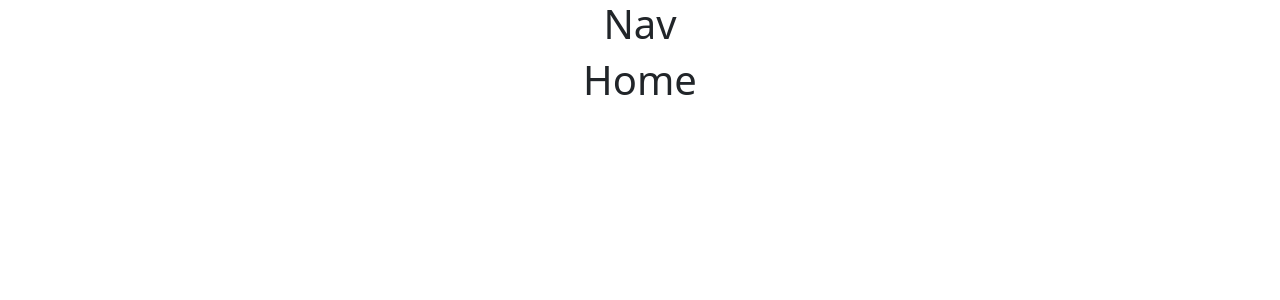
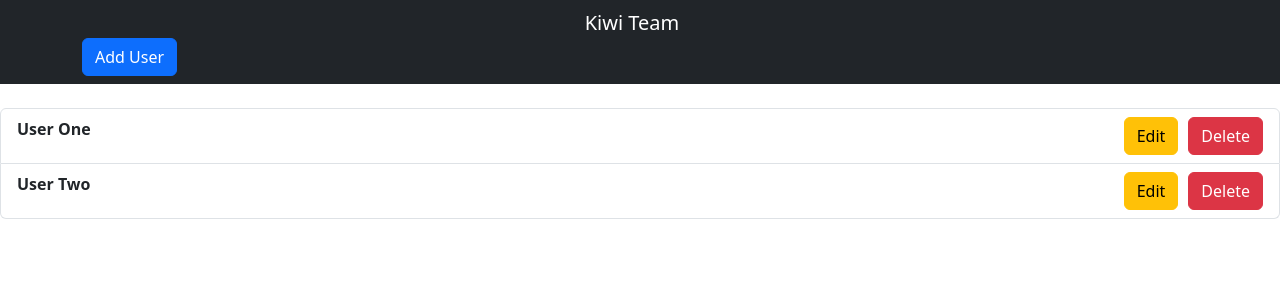
Before and after one commit to luckypig3400/react_crud, a React (Create React App) app: page / in a window 1280 px wide. Shown: the top 300 px of the page. Built offline with nearby package versions, Linux system fonts and the light colour scheme; the HTML template or start-up script is replaced by a standard one.

Commit message:
feat: 實作Navbar與UserList清單(ListGroup)

```diff
--- a/src/App.js
+++ b/src/App.js
@@ -13,7 +13,6 @@
   return (
     <div className="App">
       <Router>
-        <h1>Nav</h1>
         <Routes>
           <Route path="/" element={<Home />} />
           <Route path="/add" element={<AddUser />} />
--- a/src/components/Heading.js
+++ b/src/components/Heading.js
@@ -1,10 +1,21 @@
 import React from 'react'
+import { Link } from 'react-router-dom';
+import { Navbar, Nav, NavItem, NavbarBrand, Container } from "reactstrap";
 
 function Heading() {
   return (
-    <div>
-
-    </div>
+    <Navbar color='dark' dark>
+      <Container>
+        <NavbarBrand href='/'>Kiwi Team</NavbarBrand>
+        <Nav>
+          <NavItem>
+            <Link className='btn btn-primary' to="/add">
+              Add User
+            </Link>
+          </NavItem>
+        </Nav>
+      </Container>
+    </Navbar>
   )
 }
 
--- a/src/components/Home.js
+++ b/src/components/Home.js
@@ -1,9 +1,12 @@
 import React from 'react'
+import Heading from './Heading';
+import UserList from './UserList';
 
 function Home() {
   return (
     <div>
-      <h1>Home</h1>
+      <Heading />
+      <UserList />
     </div>
   )
 }
--- a/src/components/UserList.js
+++ b/src/components/UserList.js
@@ -1,10 +1,34 @@
 import React from 'react'
+import { Link } from "react-router-dom";
+import { ListGroup, ListGroupItem, Button } from 'reactstrap';
 
 function UserList() {
   return (
-    <div>
-      <h2>User List</h2>
-    </div>
+    <ListGroup className='mt-4'>
+      <ListGroupItem className='d-flex'>
+        <strong>User One</strong>
+        <div style={{ marginLeft: "auto" }}>
+          <Link className='btn btn-warning' to="/edit/1">
+            Edit
+          </Link>
+          <Button color='danger' style={{ marginLeft: "10px" }}>
+            Delete
+          </Button>
+        </div>
+      </ListGroupItem>
+
+      <ListGroupItem className='d-flex'>
+        <strong>User Two</strong>
+        <div style={{ marginLeft: "auto" }}>
+          <Link className='btn btn-warning' to="/edit/1">
+            Edit
+          </Link>
+          <Button color='danger' style={{ marginLeft: "10px" }}>
+            Delete
+          </Button>
+        </div>
+      </ListGroupItem>
+    </ListGroup>
   )
 }
 
```
